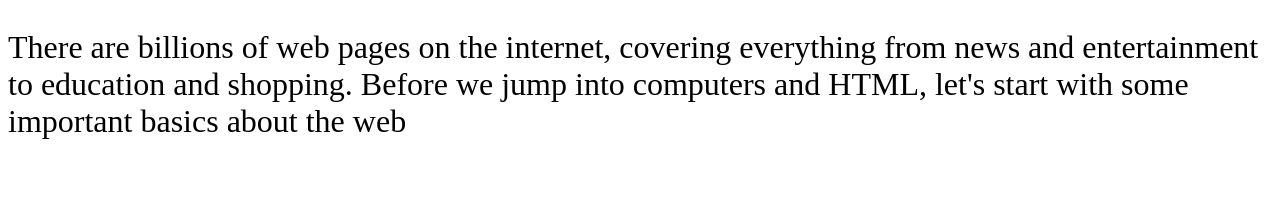
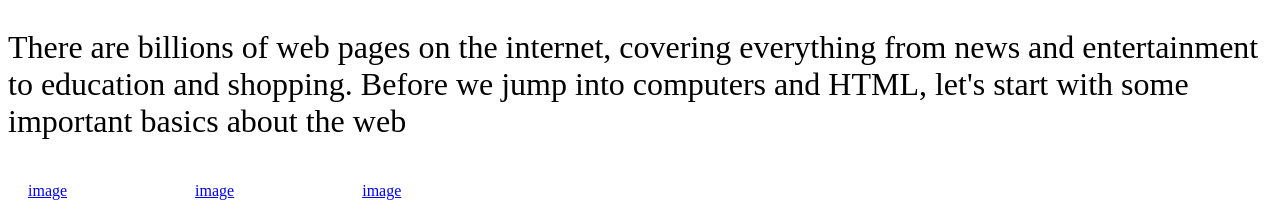
Before and after one commit to SEELABOINALILLY/Test3Frontend, a plain HTML site: page index.html in a window 1280 px wide. Shown: the part 694-912 px from the top of the page. Before the commit the page ends 866 px from the top, so only its background shows below. Drawn offline with Linux system fonts and the light colour scheme.

Commit message:
Question4

```diff
--- a/index.html
+++ b/index.html
@@ -43,6 +43,11 @@
                 font-size: 4rem;
             }
         }
+        .navbar{
+            display: flex;
+            padding: 10px 20px;
+
+        }
     </style>
 </head>
 <body>
@@ -66,5 +71,14 @@
       <!-- Question 12 -->
       <h1>HTML Requirements:</h1>
       <p>There are billions of web pages on the internet, covering everything from news and entertainment to education and shopping. Before we jump into computers and HTML, let's start with some important basics about the web </p>
+
+      <!-- Question 4 -->
+       <center>
+       <nav class="navbar">
+        <a href="#lilly">image</a>&nbsp;&nbsp;&nbsp;&nbsp;&nbsp;&nbsp;&nbsp;&nbsp;&nbsp;&nbsp;&nbsp;&nbsp;&nbsp;&nbsp;&nbsp;&nbsp;&nbsp;&nbsp;&nbsp;&nbsp;&nbsp;&nbsp;&nbsp;&nbsp;&nbsp;&nbsp;&nbsp;&nbsp;&nbsp;&nbsp;&nbsp;&nbsp;
+        <a href="#home">image</a>&nbsp;&nbsp;&nbsp;&nbsp;&nbsp;&nbsp;&nbsp;&nbsp;&nbsp;&nbsp;&nbsp;&nbsp;&nbsp;&nbsp;&nbsp;&nbsp;&nbsp;&nbsp;&nbsp;&nbsp;&nbsp;&nbsp;&nbsp;&nbsp;&nbsp;&nbsp;&nbsp;&nbsp;&nbsp;&nbsp;&nbsp;&nbsp;
+        <a href="#Divya">image</a>&nbsp;&nbsp;&nbsp;&nbsp;&nbsp;&nbsp;&nbsp;&nbsp;&nbsp;&nbsp;&nbsp;&nbsp;&nbsp;&nbsp;&nbsp;&nbsp;&nbsp;&nbsp;&nbsp;&nbsp;&nbsp;&nbsp;&nbsp;&nbsp;&nbsp;&nbsp;&nbsp;&nbsp;&nbsp;&nbsp;&nbsp;&nbsp;
+       </nav>
+    </center>
 </body>
 </html>
```
